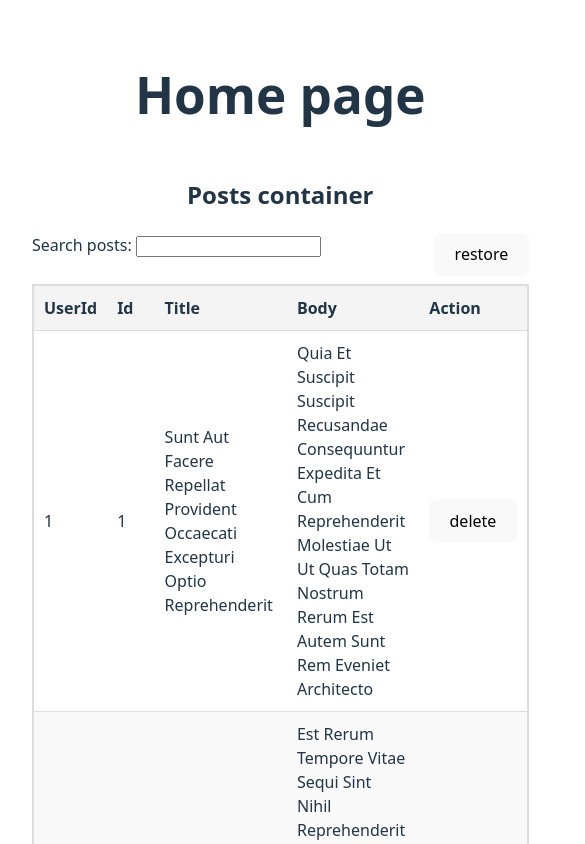
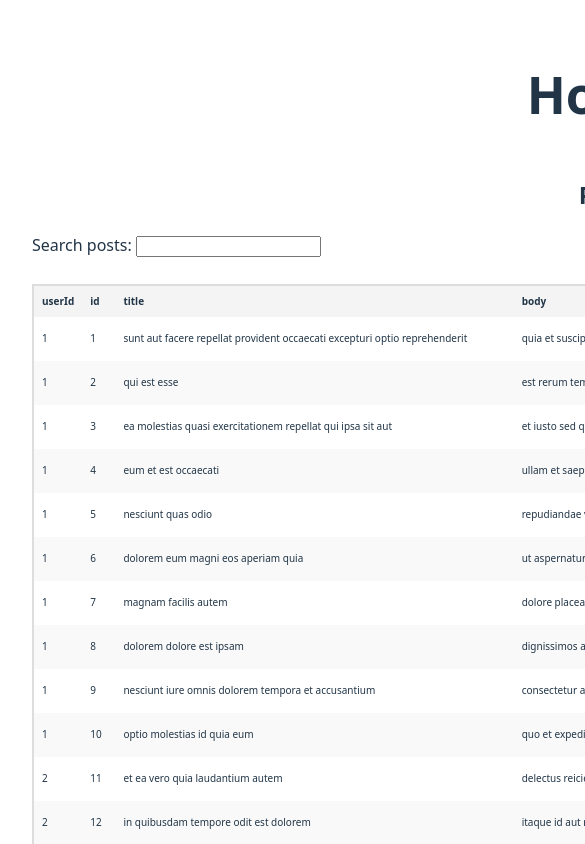
Before and after one commit to arun9483/practice-reactjs, a React (Vite) app: page / in a window 390 px wide. Shown: the top 844 px of the page, 585 px wide, since content can reach past the window. Built offline with nearby package versions, Linux system fonts and the light colour scheme.

Commit message:
TruncatedCell with title

```diff
--- a/src/table-renderer/Post.css
+++ b/src/table-renderer/Post.css
@@ -5,18 +5,20 @@
   flex-direction: column;
 }
 
-/* Base styles */
+/* Base table layout */
 table {
   width: 100%;
   border-collapse: collapse;
   border: 2px solid var(--border-color);
+  table-layout: fixed; /* Ensure columns remain consistent */
 }
 
 th, td {
   padding: 10px;
   text-align: left;
-  border-bottom: 1px solid var(--border-color);
-  text-transform: capitalize;
+  overflow: hidden;
+  text-overflow: ellipsis; /* Prevent overflowing text */
+  white-space: nowrap; /* Keep content in a single line */
 }
 
 thead {
@@ -40,6 +42,26 @@ tbody tr:hover {
   cursor: pointer;
 }
 
+/* Media query for smaller screens */
+@media (max-width: 768px) {
+  table {
+    display: block; /* Make the table responsive */
+    overflow-x: auto;
+    white-space: nowrap; /* Horizontal scroll for smaller screens */
+  }
+  th, td {
+    font-size: 12px; /* Reduce font size */
+  }
+}
+
+/* Media query for very small screens */
+@media (max-width: 480px) {
+  th, td {
+    padding: 8px; /* Adjust spacing */
+    font-size: 10px;
+  }
+}
+
 /* Light theme */
 @media (prefers-color-scheme: light) {
   :root {
--- a/src/table-renderer/Post.tsx
+++ b/src/table-renderer/Post.tsx
@@ -1,4 +1,4 @@
-import { useMemo, useReducer, useState } from 'react';
+import { useMemo, useReducer, useState, useEffect, FC, useRef } from 'react';
 import { posts as data, Post } from './post-data';
 import './Post.css';
 
@@ -15,6 +15,24 @@ const postReducer = (posts: Post[], action: PostAction) => {
     default:
       return posts;
   }
+};
+
+const TruncatedCell: FC<{text:string}> = ({ text }) => {
+  const cellRef = useRef(null);
+  const [isTruncated, setIsTruncated] = useState(false);
+
+  useEffect(() => {
+    if (cellRef.current) {
+      const { scrollWidth, clientWidth } = cellRef.current;
+      setIsTruncated(scrollWidth > clientWidth); // Check if the content is truncated
+    }
+  }, [text]);
+
+  return (
+    <td ref={cellRef} title={isTruncated ? text : ''} >
+      {text}
+    </td>
+  );
 };
 
 const PostComponent = () => {
@@ -46,6 +64,13 @@ const PostComponent = () => {
         <button onClick={() => dispatch({ type: 'RESTORE_POSTS' })}>restore</button>
       </div>
       <table>
+      <colgroup>
+        <col style={{ width: "10%" }} /> {/* User ID */}
+        <col style={{ width: "10%" }} /> {/* ID */}
+        <col style={{ width: "30%" }} /> {/* Title */}
+        <col style={{ width: "40%" }} /> {/* Body */}
+        <col style={{ width: "10%" }} /> {/* Action */}
+      </colgroup>
         <thead>
           <tr>
             <th>userId</th>
@@ -61,8 +86,8 @@ const PostComponent = () => {
               <tr key={post.id}>
                 <td>{post.userId}</td>
                 <td>{post.id}</td>
-                <td>{post.title}</td>
-                <td>{post.body}</td>
+                <TruncatedCell text={post.title} />
+                <TruncatedCell text={post.body} />
                 <td>
                   <button onClick={() => dispatch({ type: 'DELETE_POST', id: post.id })}>delete</button>
                 </td>
```
